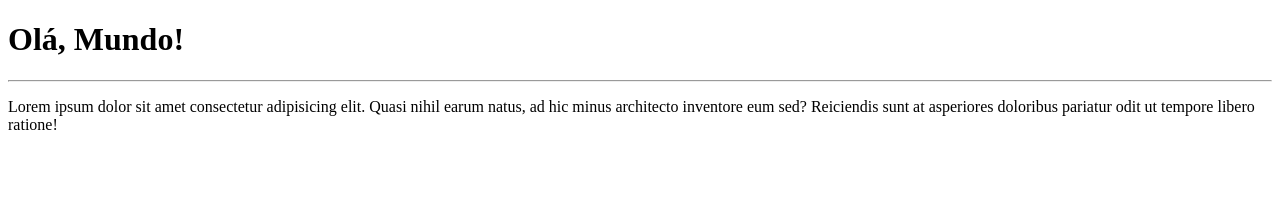
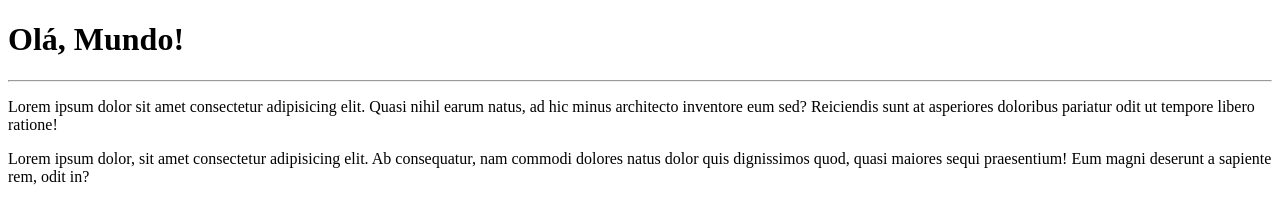
Before and after one commit to Alfredo-Txizanda/Ola-Mundo, a plain HTML site: page site-exemplo/index.html in a window 1280 px wide. Drawn offline with Linux system fonts and the light colour scheme.

Commit message:
Adicionei um paragrafo

```diff
--- a/site-exemplo/index.html
+++ b/site-exemplo/index.html
@@ -10,5 +10,7 @@
     <h1>Olá, Mundo!</h1>
     <hr>
     <p>Lorem ipsum dolor sit amet consectetur adipisicing elit. Quasi nihil earum natus, ad hic minus architecto inventore eum sed? Reiciendis sunt at asperiores doloribus pariatur odit ut tempore libero ratione!</p>
+
+    <p>Lorem ipsum dolor, sit amet consectetur adipisicing elit. Ab consequatur, nam commodi dolores natus dolor quis dignissimos quod, quasi maiores sequi praesentium! Eum magni deserunt a sapiente rem, odit in?</p>
 </body>
 </html>
```
